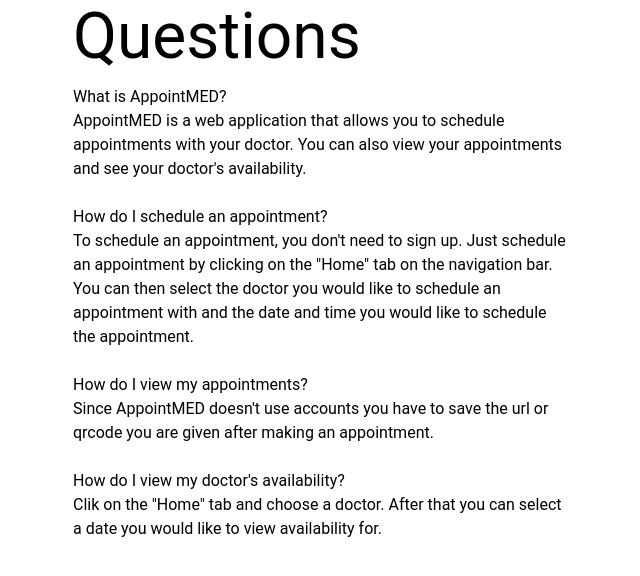
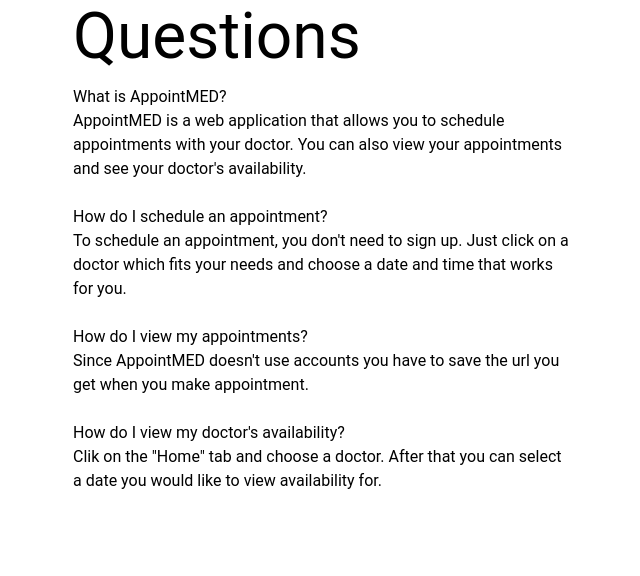
Before and after one commit to josue-237/AppointMED, a Flask app: template templates/about.html in a window 1280 px wide. Shown: the part 187-763 px from the top of the page, without its empty margins (317-957 px from the left). Run offline with Flask 2, Linux system fonts and the light colour scheme; the template is opened without the code that fills it, so the values that code supplies are empty; some libraries are stand-ins or nearby versions.

Commit message:
updated FAQ

```diff
--- a/templates/about.html
+++ b/templates/about.html
@@ -27,16 +27,14 @@
         <br>
         <li>
             <h2>How do I schedule an appointment?</h2>
-            <p>To schedule an appointment, you don't need to sign up. Just schedule an appointment by clicking on the
-                "Home" tab on the navigation bar.
-                You can then select the doctor you would like to schedule an appointment with and
-                the date and time you would like to schedule the appointment.</p>
+            <p>To schedule an appointment, you don't need to sign up. Just click on a doctor which fits your needs
+                and choose a date and time that works for you.
+            </p>
         </li>
         <br>
         <li>
             <h2>How do I view my appointments?</h2>
-            <p>Since AppointMED doesn't use accounts you have to save the url or qrcode you are given after making an
-                appointment.</p>
+            <p>Since AppointMED doesn't use accounts you have to save the url you get when you make appointment.</p>
         </li>
         <br>
         <li>
```
